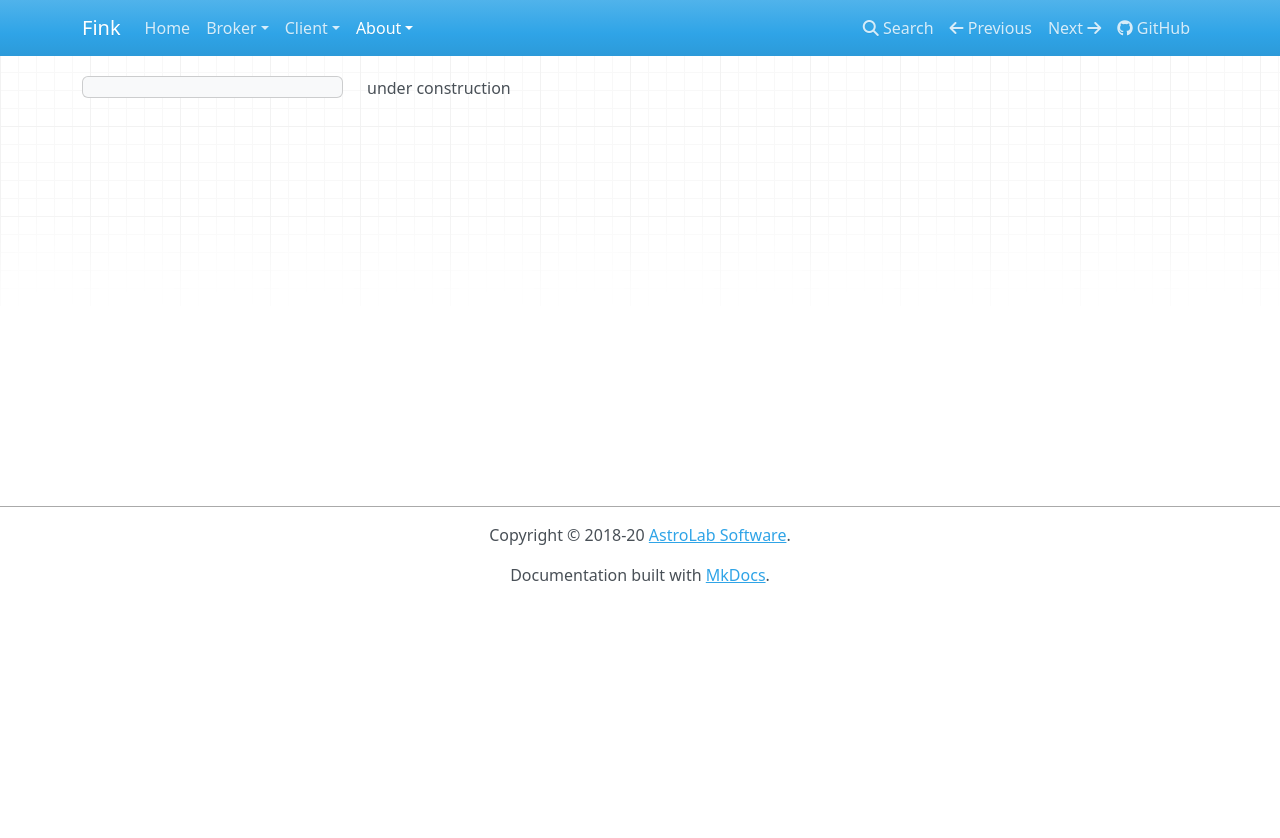
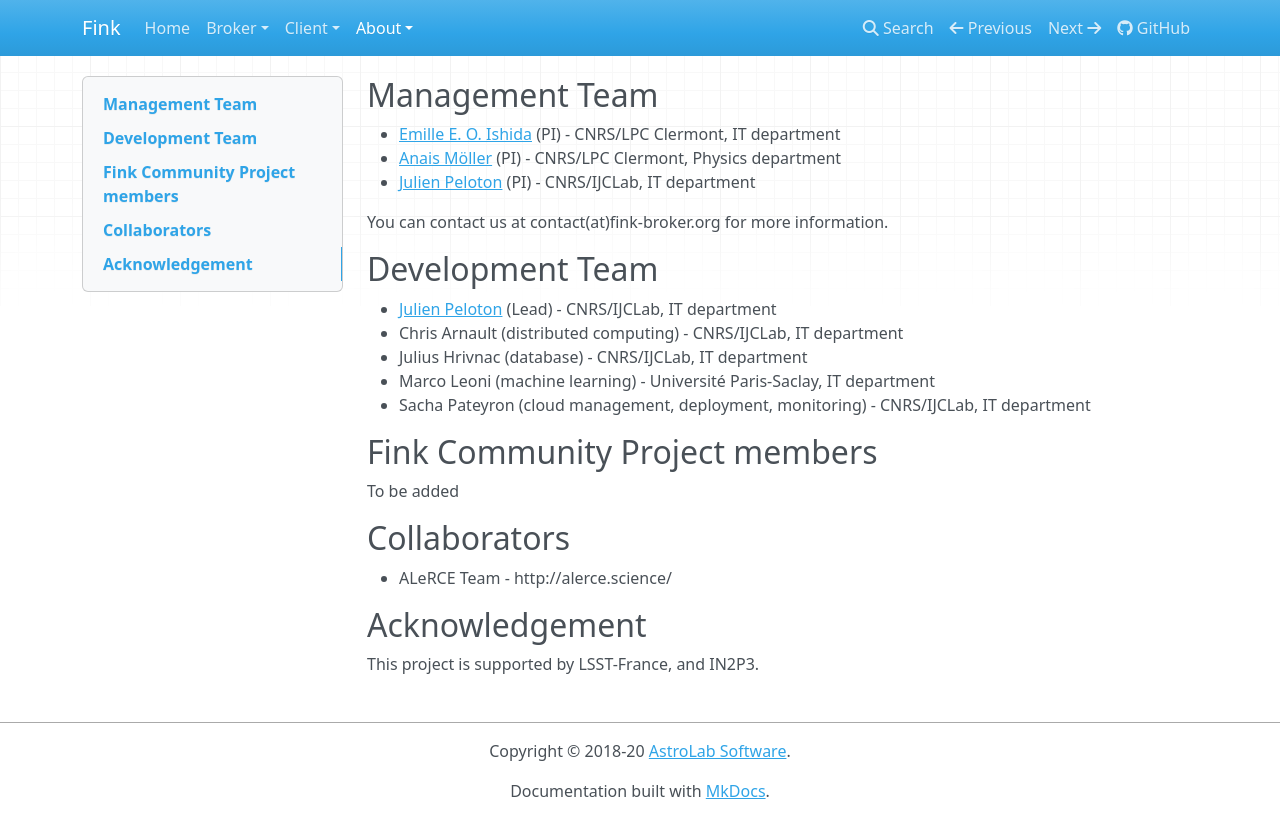
Before and after one commit to astrolabsoftware/fink, an MkDocs documentation site: the page built from docs/who-is-fink.md, in a window 1280 px wide. Shown: the top 838 px of the page. Built offline with MkDocs 1.6.1, drawn with Linux system fonts in a browser that asks for light colours; nearby versions of some CDN libraries.

Commit message:
update member page

```diff
--- a/docs/who-is-fink.md
+++ b/docs/who-is-fink.md
@@ -1 +1,27 @@
-under construction
+## Management Team
+
+- [Emille E. O. Ishida](https://www.emilleishida.com/) (PI) - CNRS/LPC Clermont, IT department
+- [Anais Möller](https://www.mso.anu.edu.au/~anais/index.html) (PI) - CNRS/LPC Clermont, Physics department
+- [Julien Peloton](https://github.com/JulienPeloton) (PI) - CNRS/IJCLab, IT department
+
+You can contact us at contact(at)fink-broker.org for more information.
+
+## Development Team
+
+- [Julien Peloton](https://github.com/JulienPeloton) (Lead) - CNRS/IJCLab, IT department
+- Chris Arnault (distributed computing) - CNRS/IJCLab, IT department
+- Julius Hrivnac (database) - CNRS/IJCLab, IT department
+- Marco Leoni (machine learning) - Université Paris-Saclay, IT department
+- Sacha Pateyron (cloud management, deployment, monitoring) - CNRS/IJCLab, IT department
+
+## Fink Community Project members
+
+To be added
+
+## Collaborators
+
+- ALeRCE Team - http://alerce.science/
+
+## Acknowledgement
+
+This project is supported by LSST-France, and IN2P3.
```
